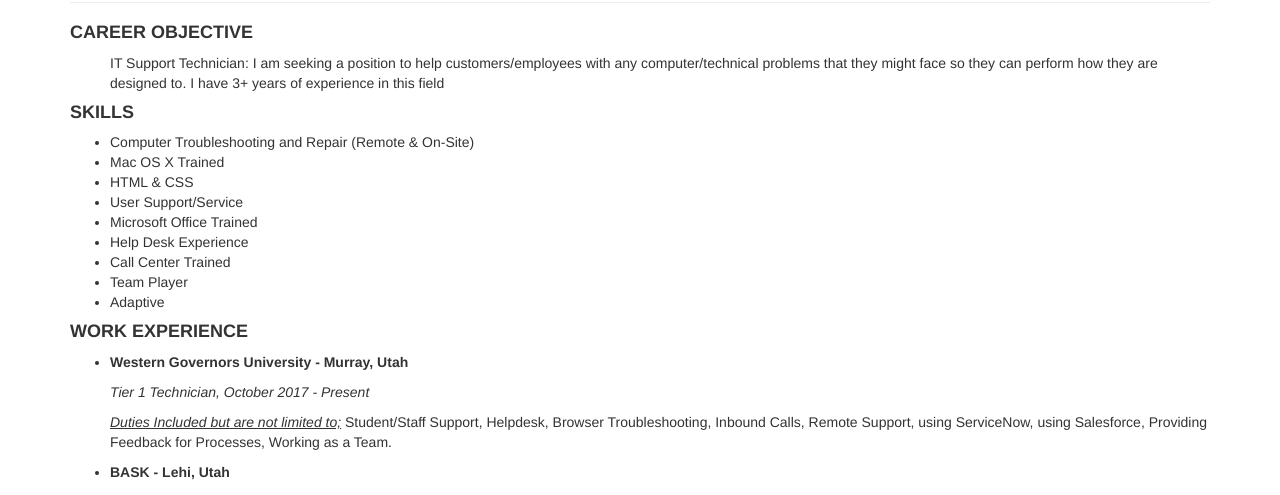
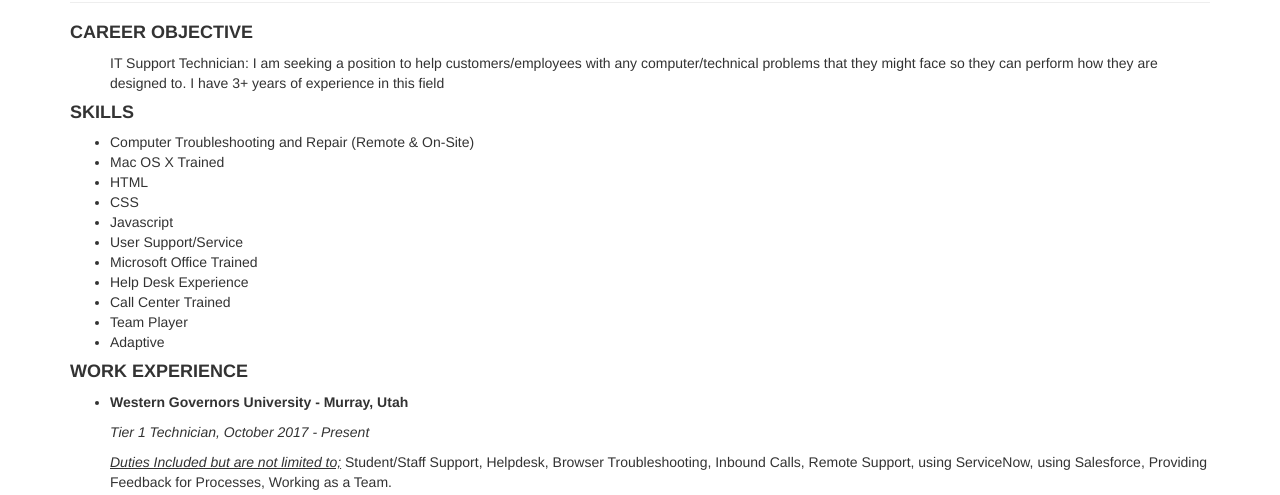
Before and after one commit to engle4774/engle4774.github.io, a plain HTML site: page index.html in a window 1280 px wide. Shown: the part 225-720 px from the top of the page. Drawn offline with nearby package versions, Linux system fonts and the light colour scheme.

Commit message:
Updated with Javascript addition

```diff
--- a/index.html
+++ b/index.html
@@ -39,7 +39,9 @@
                                         <ul>
                                                 <li>Computer Troubleshooting and Repair (Remote & On-Site)</li>
                                                 <li>Mac OS X Trained</li>
-                                                <li>HTML & CSS</li>
+                                                <li>HTML</li>
+                                                <li>CSS</li>
+                                                <li>Javascript</li>
                                                 <li>User Support/Service</li>
                                                 <li>Microsoft Office Trained</li>
                                                 <li>Help Desk Experience</li>
```
